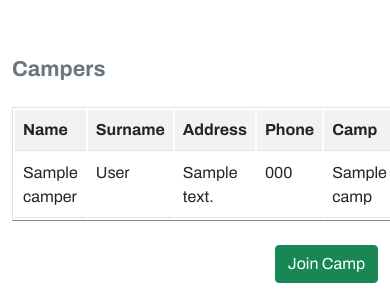
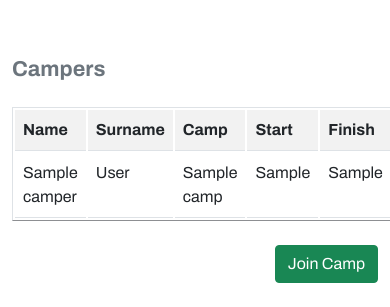
Before and after one commit to kastriotkrasniqi/camping, a PHP site: page /campers.php in a window 390 px wide; the page is wider, and only the part inside the window is pictured. Shown: the part 880-1187 px from the top of that part. Run offline with PHP 8.4, Linux system fonts and the light colour scheme; tables that the repository leaves empty or names only in its code hold one stand-in row (values such as "Sample post"); some web fonts are replaced.

Commit message:
responsive

```diff
--- a/campers.php
+++ b/campers.php
@@ -110,8 +110,8 @@
                     <tr>
                         <th>Name</th>
                         <th>Surname</th>
-                        <th>Address</th>
-                        <th>Phone</th>
+                        <th class="d-none d-md-block">Address</th>
+                        <th class="d-none d-md-block">Phone</th>
                         <th>Camp</th>
                         <th>Start </th>
                         <th>Finish</th>
@@ -126,8 +126,8 @@
                     <tr>
                         <td><?php echo $row['name'] ?></td>
                         <td><?php echo $row['surname'] ?></td>
-                        <td><?php echo $row['address'] ?></td>
-                        <td><?php echo $row['phone'] ?></td>
+                        <td class="d-none d-md-block"><?php echo $row['address'] ?></td>
+                        <td class="d-none d-md-block"><?php echo $row['phone'] ?></td>
                         <td><?php echo $row['kampi'] ?></td>
                         <td><?php echo $row['start'] ?></td>
                         <td><?php echo $row['finish'] ?></td>
--- a/camps.php
+++ b/camps.php
@@ -141,7 +141,7 @@
                         <th>Location</th>
                         <th>Start</th>
                         <th>Finish</th>
-                        <th>Description</th>
+                        <th class="d-none d-md-block">Description</th>
                         <th>Organizer</th>
                         <?php if(isset($_SESSION['roli'])):
                         if($_SESSION['roli'] ==1): ?>
@@ -157,7 +157,7 @@
                         <td><?php echo $row['location'] ?></td>
                         <td><?php echo $row['start'] ?></td>
                         <td><?php echo $row['finish'] ?></td>
-                        <td><?php echo $row['description'] ?></td>
+                        <td class="d-none d-md-block"><?php echo $row['description'] ?></td>
                         <td><?php echo $row['organizatori']; ?></td>
                         <?php if(isset($_SESSION['roli'])):
                         if($_SESSION['roli'] ==1): ?>
```
